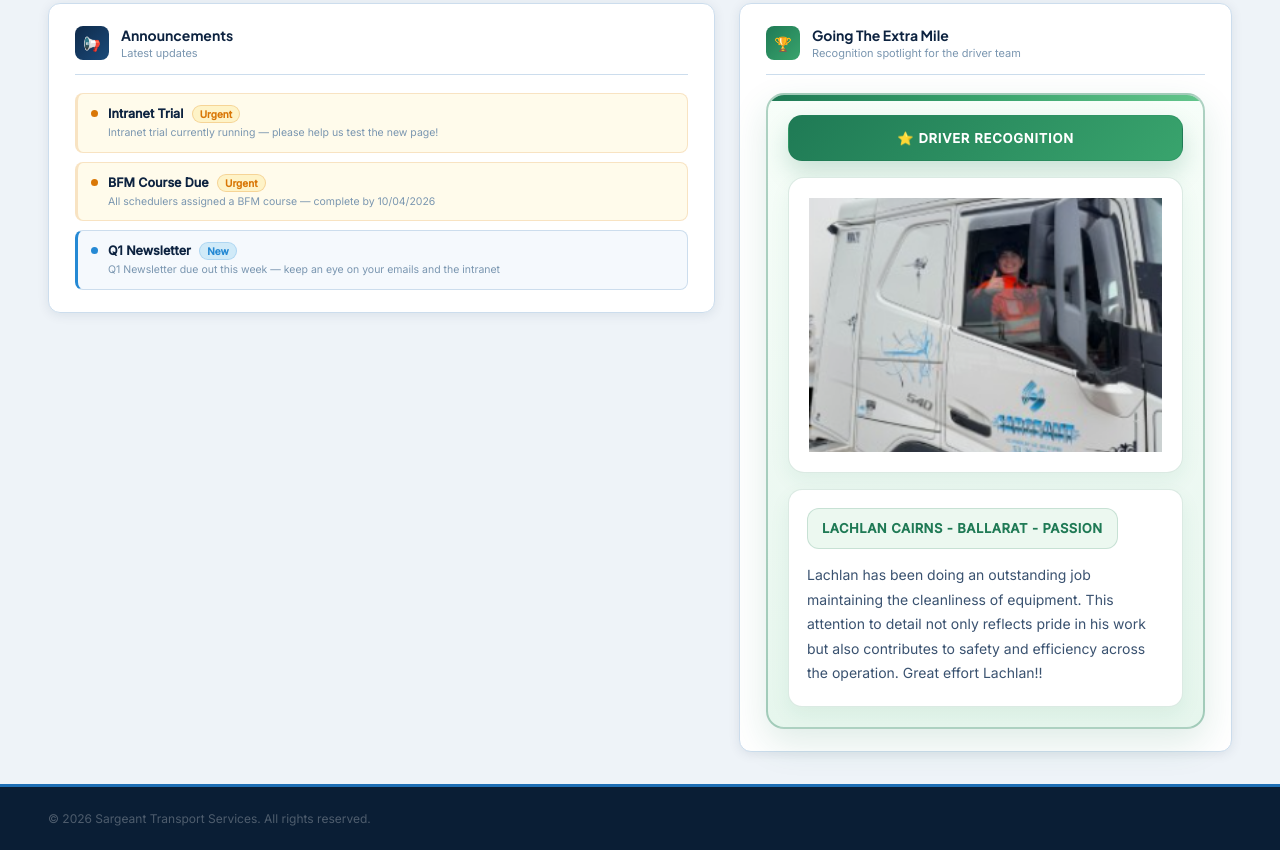
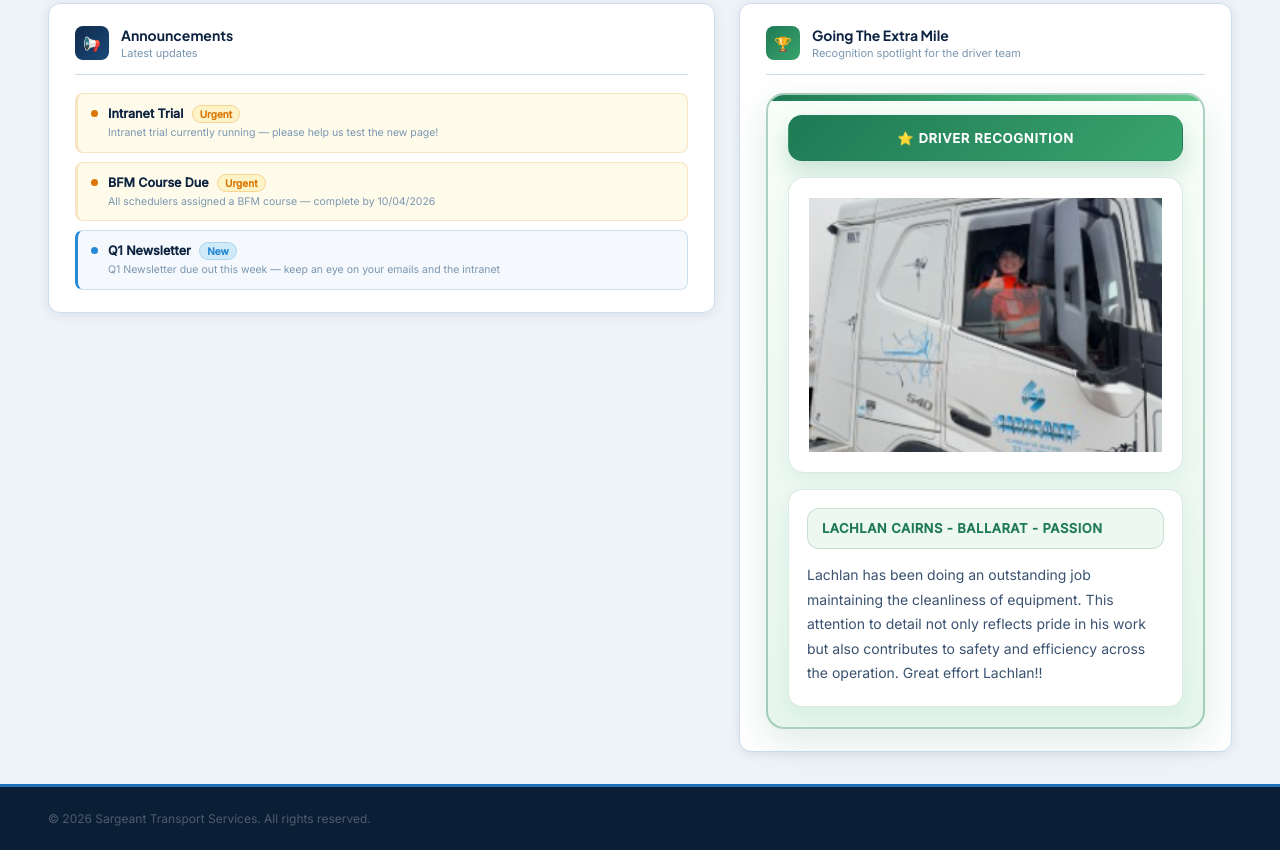
Before and after one commit to gracersargeant/Future-Group-Planning-V2, a plain HTML site: page drivers.html in a window 1280 px wide. Shown: the part 500-1350 px from the top of the page. Drawn offline with Linux system fonts and the light colour scheme.

Commit message:
Add files via upload

```diff
--- a/drivers.html
+++ b/drivers.html
@@ -83,7 +83,7 @@
     .extra-mile-media img{width:100%;height:100%;object-fit:cover;display:block}
     .extra-mile-placeholder{font-size:12px;color:var(--text-dim);line-height:1.7;max-width:260px}
     .extra-mile-message{padding:18px 18px 20px;border-radius:14px;background:#fff;border:1px solid rgba(31,122,85,.16);font-size:14px;line-height:1.75;color:var(--text-body);min-height:150px;box-shadow:0 8px 20px rgba(31,122,85,.07)}
-    .extra-mile-title{display:inline-flex;align-items:center;min-height:38px;padding:8px 14px;margin:0 0 14px;border-radius:12px;background:#ecf8f0;border:1px solid rgba(31,122,85,.18);font-size:13px;font-weight:800;letter-spacing:.5px;text-transform:uppercase;color:#1f7a55}
+    .extra-mile-title{display:flex;align-items:center;min-height:38px;width:100%;padding:8px 14px;margin:0 0 14px;border-radius:12px;background:#ecf8f0;border:1px solid rgba(31,122,85,.18);font-size:13px;font-weight:800;letter-spacing:.5px;text-transform:uppercase;color:#1f7a55}
     .extra-mile-message.placeholder{color:var(--text-dim)}
     .extra-mile-tag{display:flex;align-items:center;justify-content:center;gap:8px;border-radius:14px;background:linear-gradient(135deg,#1f7a55,#39a46d);border:1px solid rgba(31,122,85,.24);padding:14px 16px;font-size:13px;font-weight:800;color:#fff;letter-spacing:.8px;text-transform:uppercase;box-shadow:0 12px 24px rgba(31,122,85,.2)}
 
```
